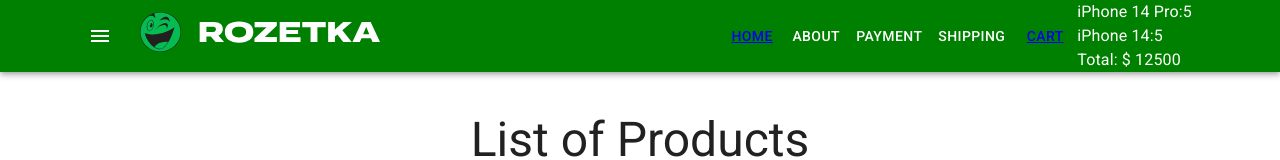
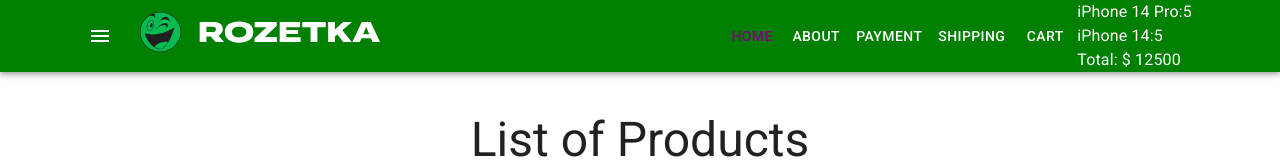
Before and after one commit to viktoriia-7/react-28-02, a React (Create React App) app: page / in a window 1280 px wide. Shown: the top 160 px of the page. Built offline with nearby package versions, Linux system fonts and the light colour scheme.

Commit message:
added MenuItem

```diff
--- a/src/components/Menu/Menu.tsx
+++ b/src/components/Menu/Menu.tsx
@@ -1,20 +1,15 @@
-import Button from '@mui/material/Button'
-import { NavLink } from 'react-router-dom'
+import MenuItem from './MenuItem'
 
 type Props = {}
 
 const Menu = (props: Props) => {
     return (
         <>
-            <Button color="inherit">
-                <NavLink to="/">Home</NavLink>
-            </Button>
-            <Button color="inherit">About</Button>
-            <Button color="inherit">Payment</Button>
-            <Button color="inherit">Shipping</Button>
-            <Button color="inherit">
-                <NavLink to="/cart">Cart</NavLink>
-            </Button>
+            <MenuItem to="/">Home</MenuItem>
+            <MenuItem to="/about">About</MenuItem>
+            <MenuItem to="/payment">Payment</MenuItem>
+            <MenuItem to="/shipping">Shipping</MenuItem>
+            <MenuItem to="/cart">Cart</MenuItem>
         </>
     )
 }
--- /dev/null
+++ b/src/components/Menu/MenuItem.scss
@@ -0,0 +1,9 @@
+.menu-item {
+    text-decoration: none;
+    color: white;
+}
+
+.menu-item-active {
+    text-decoration: none;
+    color: purple;
+}
--- /dev/null
+++ b/src/components/Menu/MenuItem.tsx
@@ -0,0 +1,23 @@
+import Button from '@mui/material/Button'
+import { NavLink } from 'react-router-dom'
+import './MenuItem.scss'
+
+type Props = {
+    to: string
+    children: React.ReactNode
+}
+const MenuItem = ({ to, children }: Props) => {
+    return (
+        <Button color="inherit">
+            <NavLink
+                to={to}
+                className={({ isActive }) =>
+                    isActive ? 'menu-item-active' : 'menu-item'
+                }
+            >
+                {children}
+            </NavLink>
+        </Button>
+    )
+}
+export default MenuItem
```
